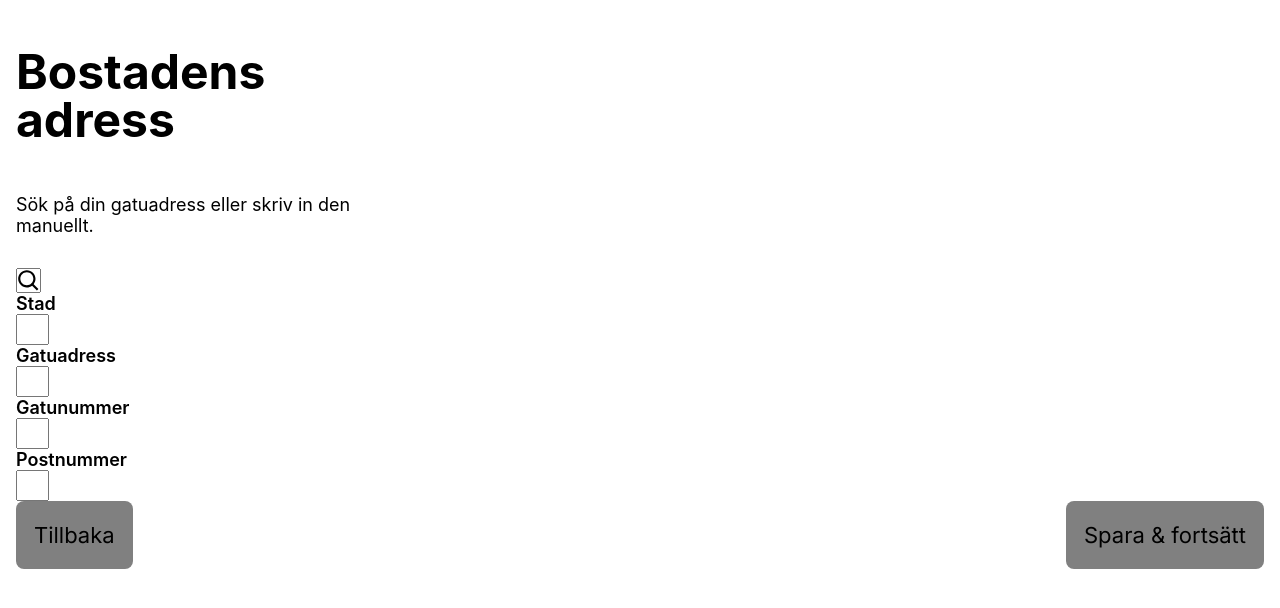
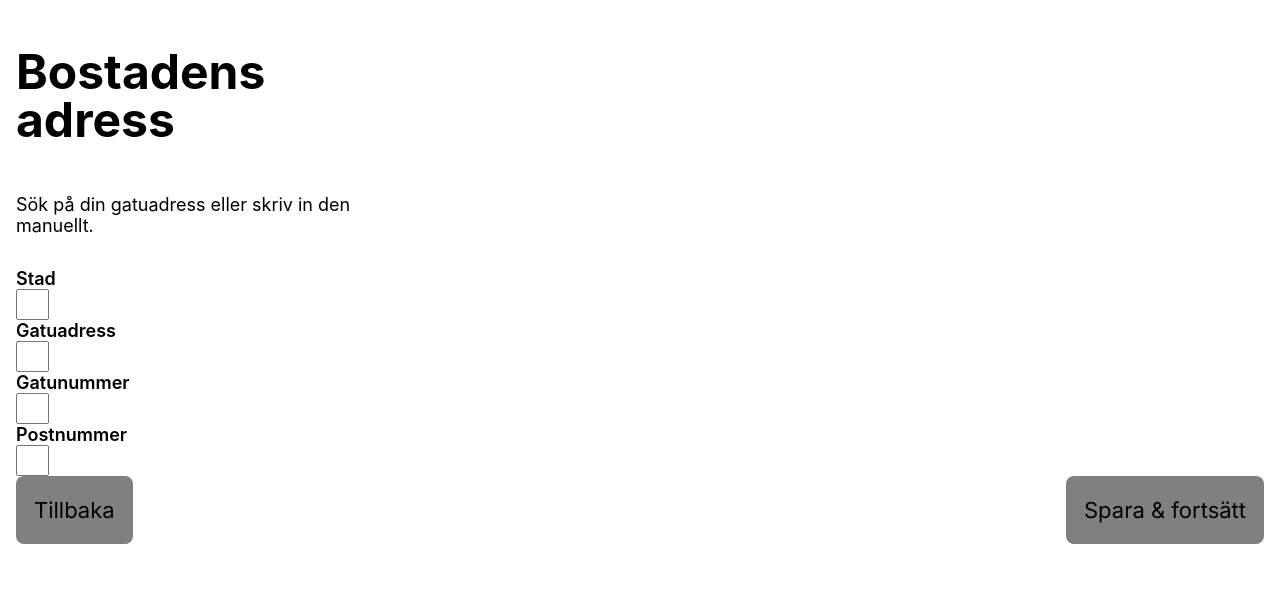
Before and after one commit to JennAnd/kollektiva2.0, a React (Create React App) app: page /rental-address in a window 1280 px wide. Shown: the top 608 px of the page. Built offline with nearby package versions, Linux system fonts and the light colour scheme.

Commit message:
Remove svg and add className

```diff
--- a/src/pages/RentalAddress/RentalAddress.js
+++ b/src/pages/RentalAddress/RentalAddress.js
@@ -10,29 +10,23 @@ const RentalAddressPage = (props) => {
       <p className={styles.text}>
         Sök på din gatuadress eller skriv in den manuellt.
       </p>
-      <form>
-        <label for="address"></label>
-        <svg
-          width="26"
-          height="26"
-          viewBox="0 0 26 26"
-          fill="none"
-          xmlns="http://www.w3.org/2000/svg"
-        >
-          <path
-            d="M10.8334 19.4998C12.7563 19.4994 14.6238 18.8557 16.1385 17.6712L20.9008 22.4335L22.4327 20.9017L17.6703 16.1393C18.8555 14.6245 19.4996 12.7566 19.5001 10.8332C19.5001 6.05459 15.612 2.1665 10.8334 2.1665C6.05483 2.1665 2.16675 6.05459 2.16675 10.8332C2.16675 15.6117 6.05483 19.4998 10.8334 19.4998ZM10.8334 4.33317C14.4182 4.33317 17.3334 7.24842 17.3334 10.8332C17.3334 14.4179 14.4182 17.3332 10.8334 17.3332C7.24866 17.3332 4.33341 14.4179 4.33341 10.8332C4.33341 7.24842 7.24866 4.33317 10.8334 4.33317Z"
-            fill="black"
-          />
-        </svg>
-        <input type="search" id="address" size="50" />
-        <label for="address">Stad</label>
-        <input size="100" type="text" id="address" />
-        <label for="address">Gatuadress</label>
-        <input type="text" id="address" />
-        <label for="address">Gatunummer</label>
-        <input type="text" id="address" />
-        <label for="address">Postnummer</label>
-        <input type="text" id="address" />
+      <form className={styles.form}>
+        <label className={styles.label} for="address">
+          Stad
+        </label>
+        <input className={styles.input} size="100" type="text" id="address" />
+        <label className={styles.label} for="address">
+          Gatuadress
+        </label>
+        <input className={styles.input} type="text" id="address" />
+        <label className={styles.label} for="address">
+          Gatunummer
+        </label>
+        <input className={styles.input} type="text" id="address" />
+        <label className={styles.label} for="address">
+          Postnummer
+        </label>
+        <input className={styles.input} type="text" id="address" />
       </form>
 
       <div className={styles.pageNavigation}>
```
